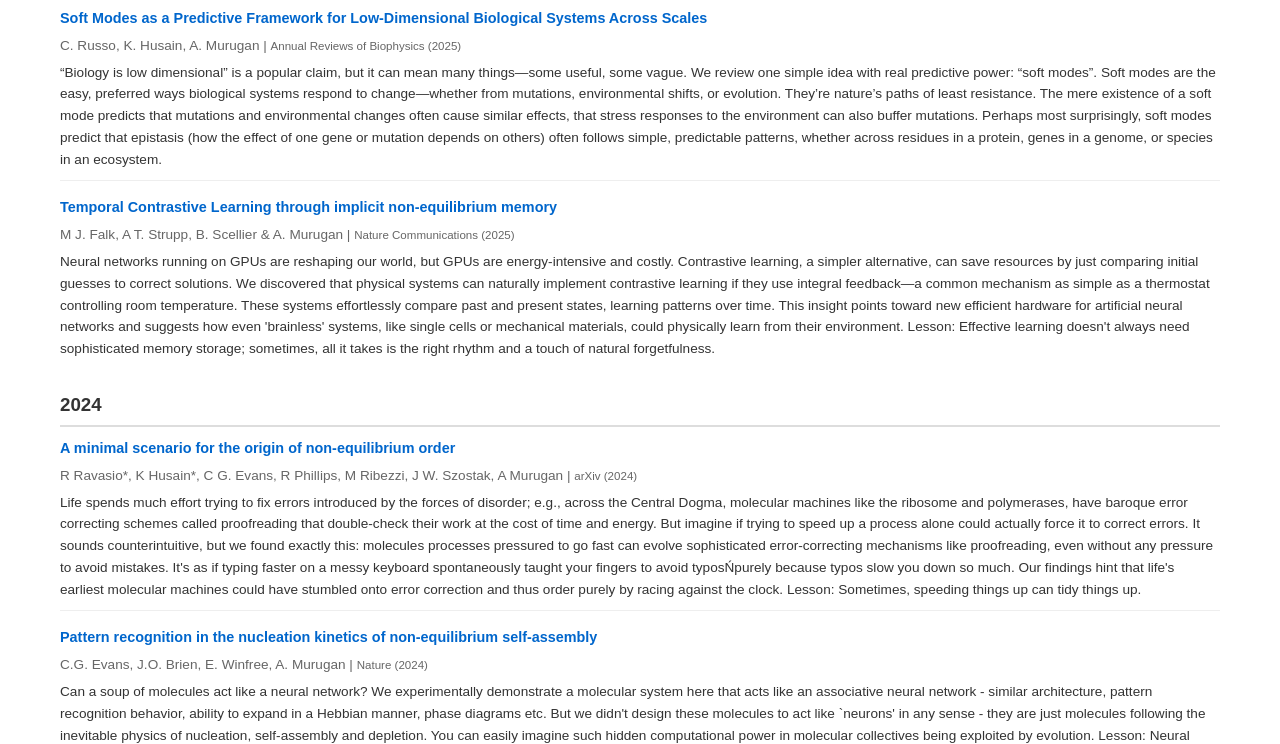
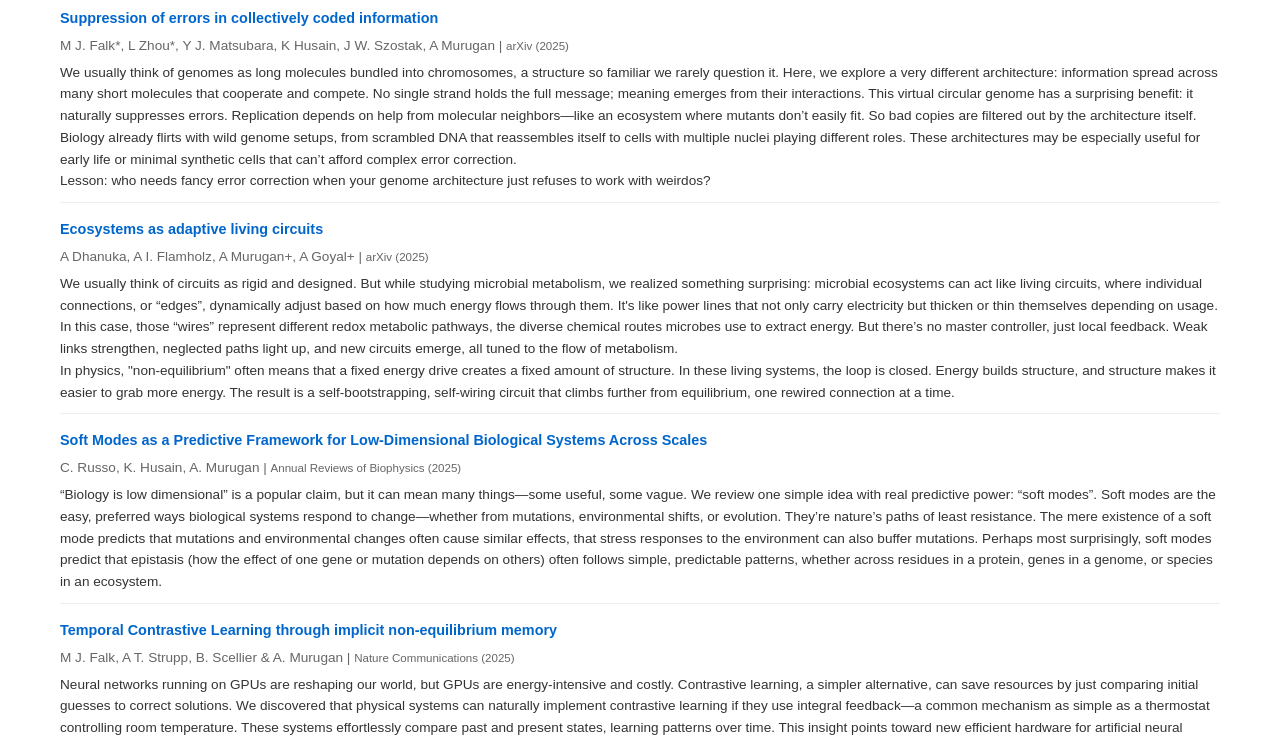
Before and after one commit to labmurugan/labmurugan.github.io, a website: page pages/pub_descriptions.html in a window 1280 px wide. Shown: the part 244-988 px from the top of the page. Drawn offline with Linux system fonts and the light colour scheme.

Commit message:
Updated publication descriptions +  page titles and headings.

```diff
--- a/pages/pub_descriptions.html
+++ b/pages/pub_descriptions.html
@@ -7,13 +7,13 @@
     <meta name="keywords" content="Murugan Lab publications, physical learning research, molecular information processing papers, evolution research, Arvind Murugan research, biophysics publications">
 
     <!-- Open Graph / Social Media -->
-    <meta property="og:title" content="Publication Descriptions | Murugan Lab @ UChicago">
+    <meta property="og:title" content="Select Publications | Murugan Lab @ UChicago">
     <meta property="og:description" content="Explore key publications from the Murugan Lab with accessible summaries of our research on physical learning and molecular evolution.">
     <meta property="og:image" content="https://muruganlab.uchicago.edu/images/origami_banner.jpg">
     <meta property="og:url" content="https://muruganlab.uchicago.edu/pages/pub_descriptions.html">
     <meta property="og:type" content="website">
 
-    <title>Publication Descriptions | Murugan Lab @ UChicago</title>
+    <title>Descriptions of Select Publications | Murugan Lab @ UChicago</title>
     <link rel="stylesheet" href="../css/style.css">
     <link rel="icon" href="../images/favicon.png" type="image/png">
     <style>
@@ -108,7 +108,7 @@
 
     <main>
         <section>
-            <h1>Publication Descriptions</h1>
+            <h1>Descriptions of Select Publications</h1>
 
 
 
@@ -120,6 +120,28 @@
         <div id="publications-container">
             <div class="year-section">
                 <h3 class="year-heading">2025</h3>
+
+    <div class="publication">
+        <div class="pub-header">
+            <strong><a href="https://arxiv.org/abs/2508.21806" target="_blank">Suppression of errors in collectively coded information</a></strong>
+        </div>
+        <p class="pub-authors">M J. Falk*, L Zhou*, Y J. Matsubara, K Husain, J W. Szostak, A Murugan
+ | <span class="pub-journal">arXiv (2025)</span></p>
+        <div class="pub-description">We usually think of genomes as long molecules bundled into chromosomes, a structure so familiar we rarely question it. Here, we explore a very different architecture: information spread across many short molecules that cooperate and compete. No single strand holds the full message; meaning emerges from their interactions. This virtual circular genome has a surprising benefit: it naturally suppresses errors. Replication depends on help from molecular neighbors—like an ecosystem where mutants don’t easily fit. So bad copies are filtered out by the architecture itself. Biology already flirts with wild genome setups, from scrambled DNA that reassembles itself to cells with multiple nuclei playing different roles. These architectures may be especially useful for early life or minimal synthetic cells that can’t afford complex error correction. <br> Lesson: who needs fancy error correction when your genome architecture just refuses to work with weirdos?
+</div>
+    </div>
+
+
+    <div class="publication">
+        <div class="pub-header">
+            <strong><a href="https://arxiv.org/abs/2506.22017" target="_blank">Ecosystems as adaptive living circuits</a></strong>
+        </div>
+        <p class="pub-authors">A Dhanuka, A I. Flamholz, A Murugan+, A Goyal+
+ | <span class="pub-journal">arXiv (2025)</span></p>
+        <div class="pub-description">We usually think of circuits as rigid and designed. But while studying microbial metabolism, we realized something surprising: microbial ecosystems can act like living circuits, where individual connections, or “edges”, dynamically adjust based on how much energy flows through them. It's like power lines that not only carry electricity but thicken or thin themselves depending on usage. In this case, those “wires” represent different redox metabolic pathways, the diverse chemical routes microbes use to extract energy. But there’s no master controller, just local feedback. Weak links strengthen, neglected paths light up, and new circuits emerge, all tuned to the flow of metabolism. <br>
+In physics, "non-equilibrium" often means that a fixed energy drive creates a fixed amount of structure. In these living systems, the loop is closed. Energy builds structure, and structure makes it easier to grab more energy. The result is a self-bootstrapping, self-wiring circuit that climbs further from equilibrium, one rewired connection at a time.</div>
+    </div>
+
 
     <div class="publication">
         <div class="pub-header">
@@ -135,7 +157,7 @@
             <strong><a href="https://www.nature.com/articles/s41467-025-57043-x" target="_blank">Temporal Contrastive Learning through implicit non-equilibrium memory</a></strong>
         </div>
         <p class="pub-authors">M J. Falk, A T. Strupp, B. Scellier & A. Murugan | <span class="pub-journal">Nature Communications (2025)</span></p>
-        <div class="pub-description">Neural networks running on GPUs are reshaping our world, but GPUs are energy-intensive and costly. Contrastive learning, a simpler alternative, can save resources by just comparing initial guesses to correct solutions. We discovered that physical systems can naturally implement contrastive learning if they use integral feedback—a common mechanism as simple as a thermostat controlling room temperature. These systems effortlessly compare past and present states, learning patterns over time. This insight points toward new efficient hardware for artificial neural networks and suggests how even 'brainless' systems, like single cells or mechanical materials, could physically learn from their environment. Lesson: Effective learning doesn't always need sophisticated memory storage; sometimes, all it takes is the right rhythm and a touch of natural forgetfulness.</div>
+        <div class="pub-description">Neural networks running on GPUs are reshaping our world, but GPUs are energy-intensive and costly. Contrastive learning, a simpler alternative, can save resources by just comparing initial guesses to correct solutions. We discovered that physical systems can naturally implement contrastive learning if they use integral feedback—a common mechanism as simple as a thermostat controlling room temperature. These systems effortlessly compare past and present states, learning patterns over time. This insight points toward new efficient hardware for artificial neural networks and suggests how even 'brainless' systems, like single cells or mechanical materials, could physically learn from their environment. <br> Lesson: Effective learning doesn't always need sophisticated memory storage; sometimes, all it takes is the right rhythm and a touch of natural forgetfulness.</div>
     </div>
 
             </div>
@@ -147,7 +169,7 @@
             <strong><a href="https://arxiv.org/abs/2405.10911" target="_blank">A minimal scenario for the origin of non-equilibrium order</a></strong>
         </div>
         <p class="pub-authors">R Ravasio*, K Husain*, C G. Evans, R Phillips, M Ribezzi, J W. Szostak, A Murugan | <span class="pub-journal">arXiv (2024)</span></p>
-        <div class="pub-description">Life spends much effort trying to fix errors introduced by the forces of disorder; e.g., across the Central Dogma, molecular machines like the ribosome and polymerases, have baroque error correcting schemes called proofreading that double-check their work at the cost of time and energy. But imagine if trying to speed up a process alone could actually force it to correct errors. It sounds counterintuitive, but we found exactly this: molecules processes pressured to go fast can evolve sophisticated error-correcting mechanisms like proofreading, even without any pressure to avoid mistakes. It's as if typing faster on a messy keyboard spontaneously taught your fingers to avoid typosŃpurely because typos slow you down so much. Our findings hint that life's earliest molecular machines could have stumbled onto error correction and thus order purely by racing against the clock. Lesson: Sometimes, speeding things up can tidy things up.</div>
+        <div class="pub-description">Life spends much effort trying to fix errors introduced by the forces of disorder; e.g., across the Central Dogma, molecular machines like the ribosome and polymerases, have baroque error correcting schemes called proofreading that double-check their work at the cost of time and energy. But imagine if trying to speed up a process alone could actually force it to correct errors. It sounds counterintuitive, but we found exactly this: molecules processes pressured to go fast can evolve sophisticated error-correcting mechanisms like proofreading, even without any pressure to avoid mistakes. It's as if typing faster on a messy keyboard spontaneously taught your fingers to avoid typosŃpurely because typos slow you down so much. Our findings hint that life's earliest molecular machines could have stumbled onto error correction and thus order purely by racing against the clock. <br> Lesson: Sometimes, speeding things up can tidy things up.</div>
     </div>
 
 
@@ -162,6 +184,15 @@
             </div>
             <div class="year-section">
                 <h3 class="year-heading">2023</h3>
+
+    <div class="publication">
+        <div class="pub-header">
+            <strong><a href="https://www.pnas.org/doi/abs/10.1073/pnas.2219558120" target="_blank">Learning to learn by using nonequilibrium training protocols for adaptable materials</a></strong>
+        </div>
+        <p class="pub-authors">M J. Falk, J Wu, A Matthews, V Sachdeva, N Pashine, M L. Gardel, S R. Nagel, A. Murugan | <span class="pub-journal">PNAS (2023)</span></p>
+        <div class="pub-description">We usually train a system to solve a task—lift this, classify that. But what if we trained it to get better at learning? In this work, we show that even soft materials can "learn to learn" if trained the right way. Instead of repeating the same task, we challenge them to physically adapt to a sequence of different tasks. This pushes the system to find flexible strategies that make it easy to shift from one solution to another. We find materials that behave like proteins switching folds with a single tweak, or elastic networks that flip from expanding under pressure to compressing instead. <br> The learning to learn solutions we find here aren't about doing more - it’s about positioning yourself so that the path from one task to the next task is shorter. Even a blob of soft matter can become a nimble learner with the right kind of challenge.</div>
+    </div>
+
 
     <div class="publication">
         <div class="pub-header">
@@ -239,8 +270,8 @@
         <div class="pub-header">
             <strong><a href="https://www.pnas.org/doi/full/10.1073/pnas.2000807117" target="_blank">Supervised learning through physical changes in a mechanical system</a></strong>
         </div>
-        <p class="pub-authors">M Stern, C Arinze, L Perez, S E. Palmer, A Murugan  | <span class="pub-journal">PNAS (2020)</span></p>
-        <div class="pub-description">We introduced the idea of “physical learning” in mechanical systems, i.e., training of physical systems in the physical world but in ways analogous to the way neural networks are trained on a computer. In this framework, a complex mechanical system is physically subject to examples of a desired behavior which leads to changes in the mechanical material (e.g., stiffening or softening in different places); these changes result in a `trained’ material with the desired behavior.  After learning through these physics-driven local rules, these sheets respond correctly even to patterns they've never encountered before, all without any digital memory or external guidance. This physical learning works because folding naturally reshapes the material's internal landscape, creating distinct responses to different patterns. Since this paper, a large body of work has explored such learning in mechanical systems. See also our work on learning in the molecular realm and our 2023 review on the field as a whole. </div>
+        <p class="pub-authors">M Stern, C Arinze, L Perez, S E. Palmer, A Murugan | <span class="pub-journal">PNAS (2020)</span></p>
+        <div class="pub-description">We introduced the idea of “physical learning” in mechanical systems, i.e., training of physical systems in the physical world but in ways analogous to the way neural networks are trained on a computer. In this framework, a complex mechanical system is physically subject to examples of a desired behavior which leads to changes in the mechanical material (e.g., stiffening or softening in different places); these changes result in a `trained’ material with the desired behavior. After learning through these physics-driven local rules, these sheets respond correctly even to patterns they've never encountered before, all without any digital memory or external guidance. This physical learning works because folding naturally reshapes the material's internal landscape, creating distinct responses to different patterns. Since this paper, a large body of work has explored such learning in mechanical systems. See also our work on learning in the molecular realm and our 2023 review on the field as a whole.</div>
     </div>
 
             </div>
@@ -251,7 +282,7 @@
         <div class="pub-header">
             <strong><a href="https://link.springer.com/article/10.1007/s10955-017-1774-2" target="_blank">Associative Pattern Recognition Through Macro-molecular Self-Assembly</a></strong>
         </div>
-        <p class="pub-authors">W. Zhong, D. Schwab, A. Murugan | <span class="pub-journal">Journal of Statistical Physics  (2017)</span></p>
+        <p class="pub-authors">W. Zhong, D. Schwab, A. Murugan | <span class="pub-journal">Journal of Statistical Physics (2017)</span></p>
         <div class="pub-description">Can a physical system act like a neural network through its own natural physical dynamics? Surprisingly, yes! We showed that molecular systems, through the simple physics of self-assembly, can recognize and categorize complex patterns in the concentrations of molecules, much like neural networks. These molecules naturally assemble together into different structures based on subtle differences in their environment, effectively 'remembering' and reconstructing patterns—even noisy or incomplete ones. This process doesn't need sophisticated machinery, just basic interactions that follow from a local Hebbian-inspired learning rule. Lesson: Even molecules without brains can exhibit memory and pattern recognition—just add the right chemistry!</div>
     </div>
 
@@ -297,7 +328,7 @@
             <strong><a href="https://doi.org/10.1016/j.nuclphysb.2007.12.017" target="_blank">Entanglement as a probe of confinement</a></strong>
         </div>
         <p class="pub-authors">I. Klebanov, D. Kutasov, A. Murugan | <span class="pub-journal">Nuclear Physics B (2008)</span></p>
-        <div class="pub-description">We showed that entanglement entropy, a concept traditionally studied in condensed matter physics, provided a sharp new theoretical tool for long-standing questions in particle physics on the confinement of quarks within protons/neutrons. By studying a geometric problem that was a holographic `dual’ of the real problem, we saw a surprising transition: when you try to entangle two regions of space, their entanglement structure suddenly changes at a critical size, a signature of how quarks getting confined at a specific length scale. In the years since, entanglement entropy has proven useful in a variety of other contexts in string theory and high energy physics. </div>
+        <div class="pub-description">We showed that entanglement entropy, a concept traditionally studied in condensed matter physics, provided a sharp new theoretical tool for long-standing questions in particle physics on the confinement of quarks within protons/neutrons. By studying a geometric problem that was a holographic `dual’ of the real problem, we saw a surprising transition: when you try to entangle two regions of space, their entanglement structure suddenly changes at a critical size, a signature of how quarks getting confined at a specific length scale. In the years since, entanglement entropy has proven useful in a variety of other contexts in string theory and high energy physics.</div>
     </div>
 
             </div>
@@ -309,7 +340,7 @@
             <strong><a href="https://iopscience.iop.org/article/10.1088/1126-6708/2006/11/031/meta" target="_blank">On D3-brane potentials in compactifications with fluxes and wrapped D-branes</a></strong>
         </div>
         <p class="pub-authors">D Baumann, A Dymarsky, I R Klebanov, J Maldacena, L McAllister, A Murugan | <span class="pub-journal">Journal of High Energy Physics (2006)</span></p>
-        <div class="pub-description">Many observations about the surprising uniformity of the large scale structure of the universe is explained by cosmic inflation. In this model, a "ball" (the inflaton) gently rolls down a smooth hill, causing rapid expansion of the universe in size. But what is this "ball" and what is the hill it is running down? We built a mechanistic model of inflation based on string theory, with different membrane-like objects (D3 and D7 branes) and their interactions playing the role of the ball and the hill.  We computed what the shape of the hill would be from this mechanistic theory for cosmic inflation which has consequences for experimental signatures of inflation (e.g., in the cosmic microwave background).</div>
+        <div class="pub-description">Many observations about the surprising uniformity of the large scale structure of the universe is explained by cosmic inflation. In this model, a "ball" (the inflaton) gently rolls down a smooth hill, causing rapid expansion of the universe in size. But what is this "ball" and what is the hill it is running down? We built a mechanistic model of inflation based on string theory, with different membrane-like objects (D3 and D7 branes) and their interactions playing the role of the ball and the hill. We computed what the shape of the hill would be from this mechanistic theory for cosmic inflation which has consequences for experimental signatures of inflation (e.g., in the cosmic microwave background).</div>
     </div>
 
             </div>
```
Also changed, not shown: templates/pub_descriptions_template.html (+3 -3 lines).
